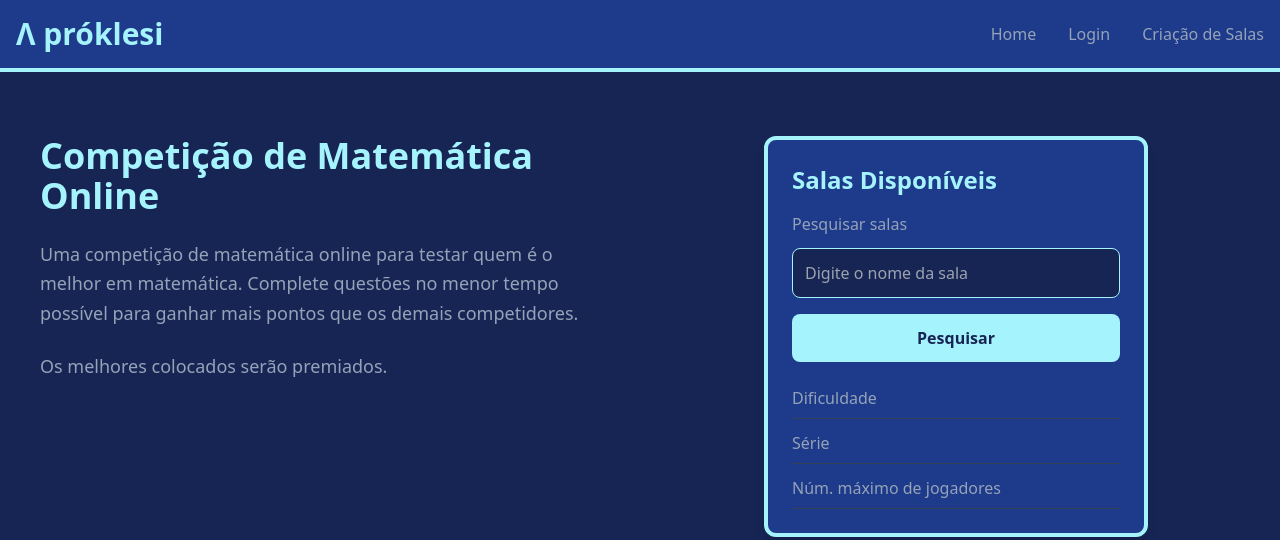
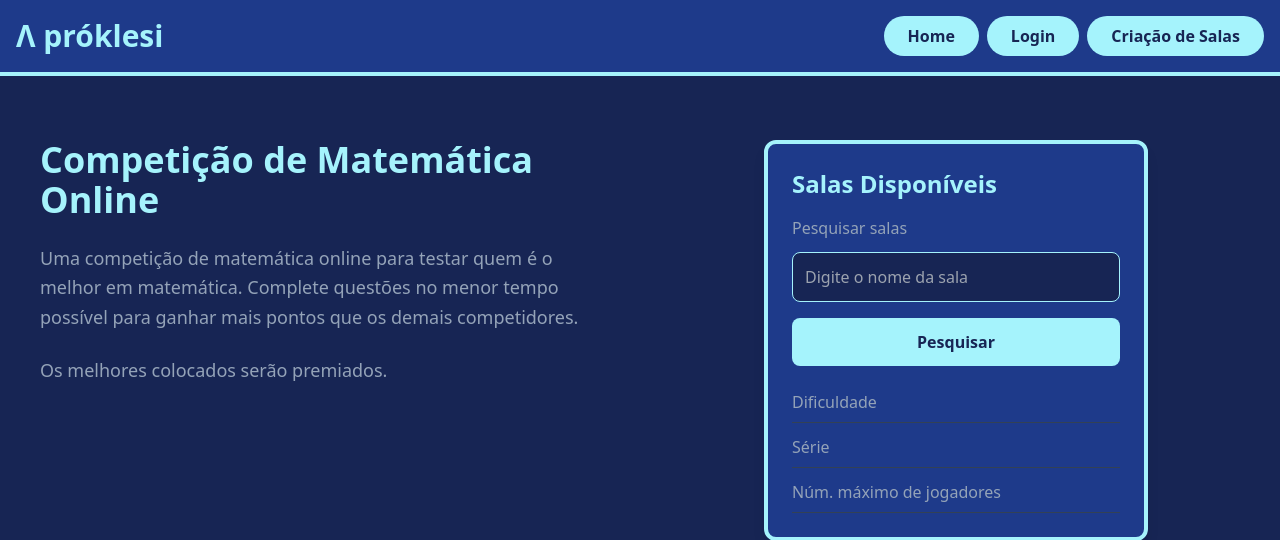
Before and after one commit to NinPierre/project-kahoot-matematica, a Flask app: page / in a window 1280 px wide. Shown: the top 540 px of the page. Run offline with Flask 3, Linux system fonts and the light colour scheme; some libraries are stand-ins or nearby versions.

Commit message:
atualizaçâo dos botões
renovação dos botões superiores

```diff
--- a/templates/DashBoard.html
+++ b/templates/DashBoard.html
@@ -17,7 +17,7 @@
 
             <h2 class="text-cyan-200 text-xl font-semibold">Dashboard do Professor</h2>
 
-            <a href="{{ url_for('logout') }}" class="hover:text-cyan-200 transition">
+            <a href="{{ url_for('logout') }}" class="inline-block bg-cyan-200 hover:bg-cyan-300 text-blue-950 font-semibold py-2 px-6 rounded-full transition duration-300">
                 Sair
             </a>
         </nav>
--- a/templates/home.html
+++ b/templates/home.html
@@ -18,26 +18,26 @@
             </h1>
         </a>
 
-        <div class="flex gap-8">
+        <div class="flex gap-2">
 
-            <a href="{{ url_for('home') }}" class="hover:text-cyan-200 transition">
+            <a href="{{ url_for('home') }}" class="inline-block bg-cyan-200 hover:bg-cyan-300 text-blue-950 font-semibold py-2 px-6 rounded-full transition duration-300">
                 Home
             </a>
 
             {% if 'user' in session %}
-                <a href="{{ url_for('dashboard') }}" class="hover:text-cyan-200 transition">
+                <a href="{{ url_for('dashboard') }}" class="inline-block bg-cyan-200 hover:bg-cyan-300 text-blue-950 font-semibold py-2 px-6 rounded-full transition duration-300">
                     Dashboard
                 </a>
-                <a href="{{ url_for('logout') }}" class="hover:text-cyan-200 transition">
+                <a href="{{ url_for('logout') }}" class="inline-block bg-cyan-200 hover:bg-cyan-300 text-blue-950 font-semibold py-2 px-6 rounded-full transition duration-300">
                     Sair
                 </a>
             {% else %}
-                <a href="{{ url_for('login') }}" class="hover:text-cyan-200 transition">
+                <a href="{{ url_for('login') }}" class="inline-block bg-cyan-200 hover:bg-cyan-300 text-blue-950 font-semibold py-2 px-6 rounded-full transition duration-300">
                     Login
                 </a>
             {% endif %}
 
-            <a href="{{ url_for('room_create') }}" class="hover:text-cyan-200 transition">
+            <a href="{{ url_for('room_create') }}" class="inline-block bg-cyan-200 hover:bg-cyan-300 text-blue-950 font-semibold py-2 px-6 rounded-full transition duration-300">
                 Criação de Salas
             </a>
 
--- a/templates/login.html
+++ b/templates/login.html
@@ -16,8 +16,10 @@
                 </h1>
             </a>
 
-            <a href="{{ url_for('home') }}" class="hover:text-cyan-200 transition">
-                <h2>Home</h2>
+            <a href="{{ url_for('home') }}" class="inline-block bg-cyan-200 hover:bg-cyan-300 text-blue-950 font-semibold py-2 px-6 rounded-full transition duration-300">
+                <h2>
+                    Home
+                </h2>
             </a>
         </nav>
     </div>
```
Also changed, not shown: templates/SaladeJogo.html (+7 -3 lines).
